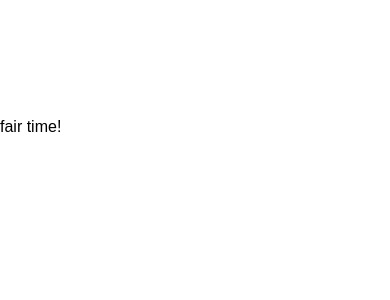
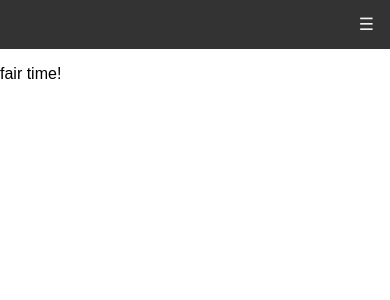
Before and after one commit to ITLarv/Website, a React (Create React App) app: page /fair in a window 390 px wide. Shown: the top 300 px of the page. Built offline with nearby package versions, Linux system fonts and the light colour scheme.

Commit message:
responsive nav-bar

```diff
--- a/package.json
+++ b/package.json
@@ -8,6 +8,7 @@
     "@testing-library/user-event": "^7.2.1",
     "react": "^16.12.0",
     "react-dom": "^16.12.0",
+    "react-responsive": "^8.0.3",
     "react-router-dom": "^5.1.2",
     "react-scripts": "3.4.0"
   },
--- a/src/components/Navbar.js
+++ b/src/components/Navbar.js
@@ -1,5 +1,6 @@
-import React from 'react';
-import {Link} from 'react-router-dom'
+import React, { useState } from 'react';
+import { useMediaQuery } from 'react-responsive';
+import { Link } from 'react-router-dom'
 import { useHistory } from 'react-router-dom';
 import '../css/navbar.css';
 
@@ -8,12 +9,20 @@ export default function Navbar() {
 
   const history = useHistory();
 
+  const isWide = useMediaQuery({ query: '(min-device-width: 600px)' });
+
+  const [showMenu, setShowMenu] = useState(false);
+
+  const myFunction = () => {
+    setShowMenu(!showMenu);
+  }
+
   const btnClick = (e, l) => {
     history.push(l);
   }
 
   return (
-    <div className='topnav'>
+    <div className={!isWide && showMenu ? 'topnav responsive' : 'topnav'}>
       <div className="dropdown">
         <button className="dropbtn" onClick={e => btnClick(e, '/')}>Home</button>
         <div className="dropdown-content">
@@ -29,7 +38,7 @@ export default function Navbar() {
           <Link to="/map">Map</Link>
         </div>
       </div>
-      <Link to='/prelarv'>Prelarv</Link>
+      <Link to='/prelarv' className='active'>Prelarv</Link>
       <Link to='/contact'>Contact</Link>
       <div className="dropdown">
         <button className="dropbtn" onClick={e => btnClick(e, '/student')}>Students</button>
@@ -48,6 +57,7 @@ export default function Navbar() {
           <Link to="/companies/calendar">Calendar</Link>
         </div>
       </div>
+      <a className="icon" onClick={myFunction}>&#9776;</a>
     </div>
   );
 };
--- a/src/css/App.css
+++ b/src/css/App.css
@@ -11,10 +11,6 @@
   .App-logo {
     animation: App-logo-spin infinite 20s linear;
   }
-}
-
-.Content {
-  margin-top: 66px;
 }
 
 .App-header {
--- a/src/pages/Fair.js
+++ b/src/pages/Fair.js
@@ -3,7 +3,6 @@ import React from 'react';
 export default function Fair() {
   return (
     <div className="Fair">
-      <br/><br/>
       <p>fair time!</p>
     </div>
   );
```
Also changed, not shown: 1 other file (tests, documents, lock files or other folders).
